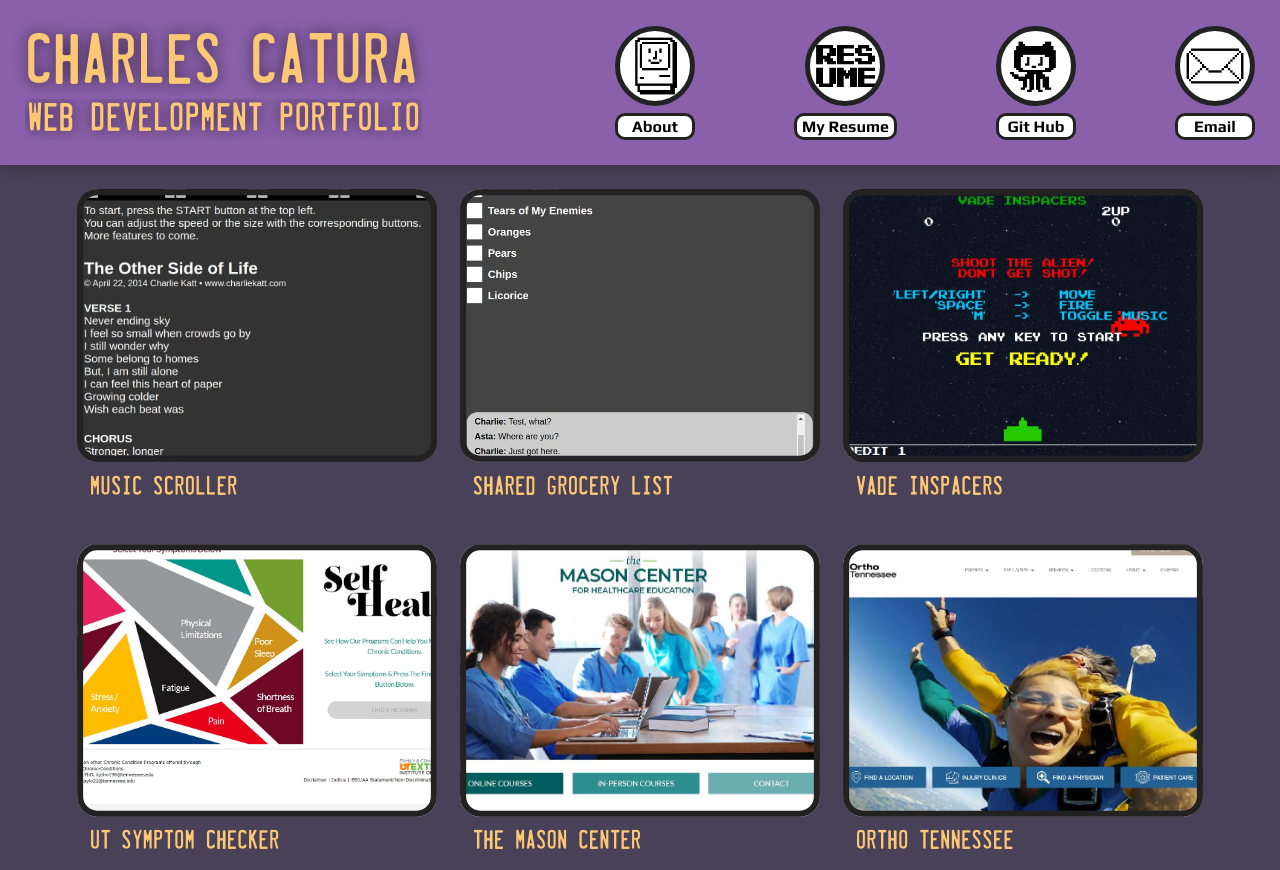
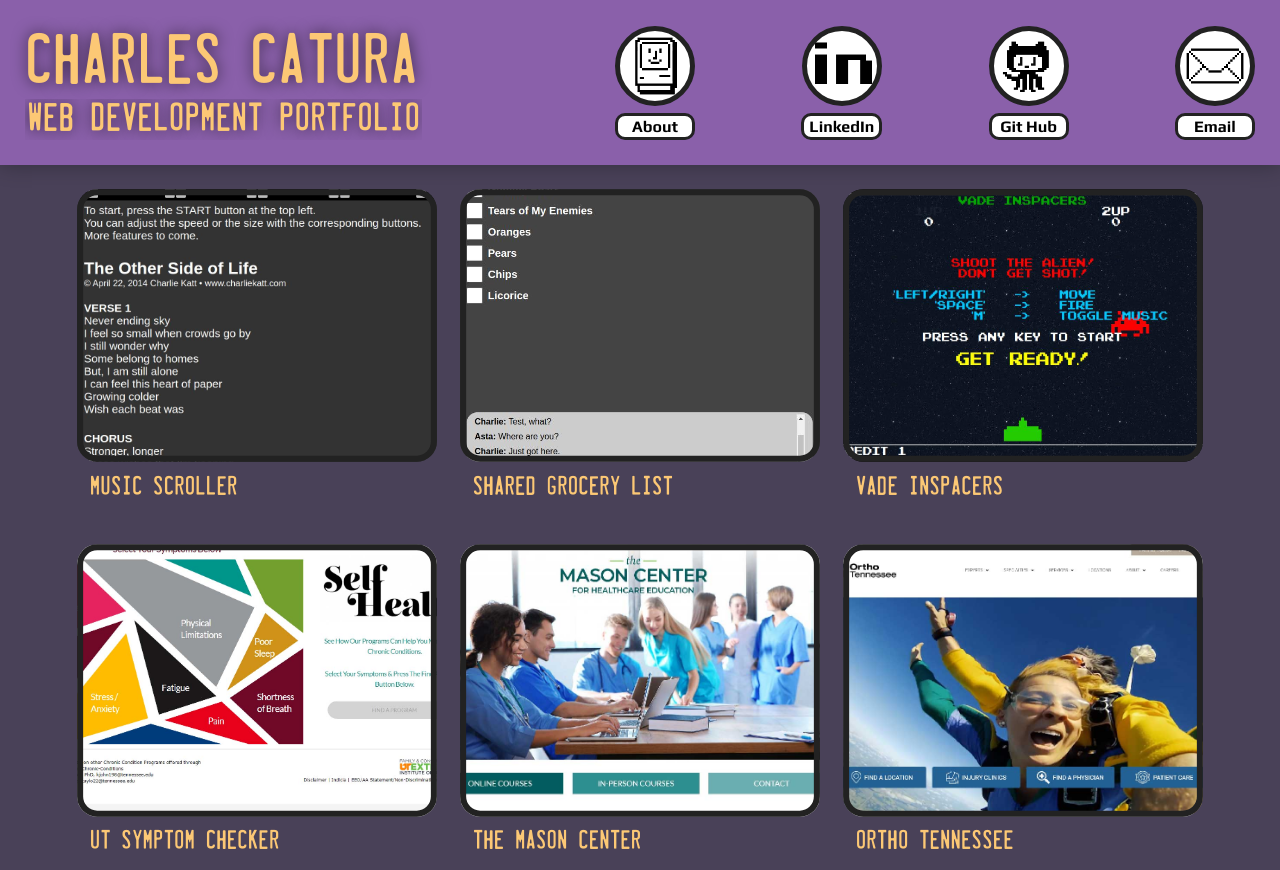
Before and after one commit to ccatura/portfolio, a plain HTML site: page index.html in a window 1280 px wide. Shown: the top 870 px of the page. Drawn offline with Linux system fonts and the light colour scheme.

Commit message:
replaced resume with linkedin

```diff
--- a/index.html
+++ b/index.html
@@ -58,22 +58,22 @@
                     onmouseout="this.style.backgroundImage = 'url(images/links/about-reg.gif)'"></div>
                 <div class="link-title">About</div>
             </div>
-            <!-- <a href="https://www.linkedin.com/in/charlescatura/" target="_blank">
+            <a href="https://www.linkedin.com/in/charlescatura/" target="_blank">
                 <div class="link">
                     <div class="link-image" style="background-image: url('images/links/linkedin-reg.gif'); background-position: 3px 0;"
                         onmouseover="this.style.backgroundImage = 'url(images/links/linkedin-hov.gif)'"
                         onmouseout="this.style.backgroundImage = 'url(images/links/linkedin-reg.gif)'"></div>
                     <div class="link-title">LinkedIn</div>
                 </div>
-            </a> -->
-            <a href="./resume/" target="_blank" style="">
+            </a>
+            <!-- <a href="./resume/" target="_blank" style="">
                 <div class="link">
                     <div class="link-image" style="background-image: url('./images/links/resume-reg.gif'); background-position: 3px 0;"
                         onmouseover="this.style.backgroundImage = 'url(./images/links/resume-hov.gif)'"
                         onmouseout="this.style.backgroundImage = 'url(./images/links/resume-reg.gif)'"></div>
                     <div class="link-title">My Resume</div>
                 </div>
-            </a>
+            </a> -->
             <a href="https://github.com/ccatura" target="_blank">
                 <div class="link">
                     <div class="link-image" style="background-image: url('images/links/git-reg.gif'); background-position: 0 4px;"
```
